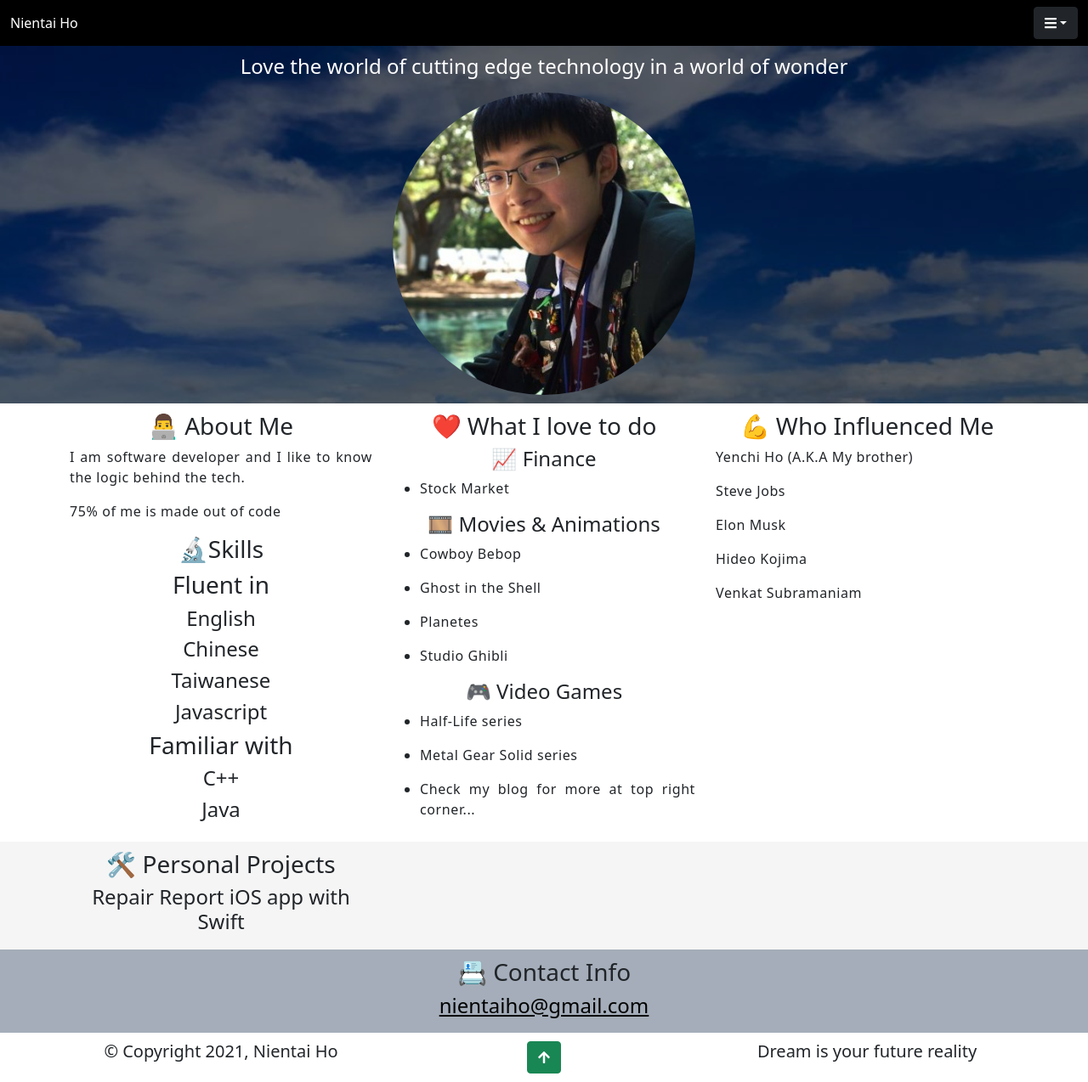
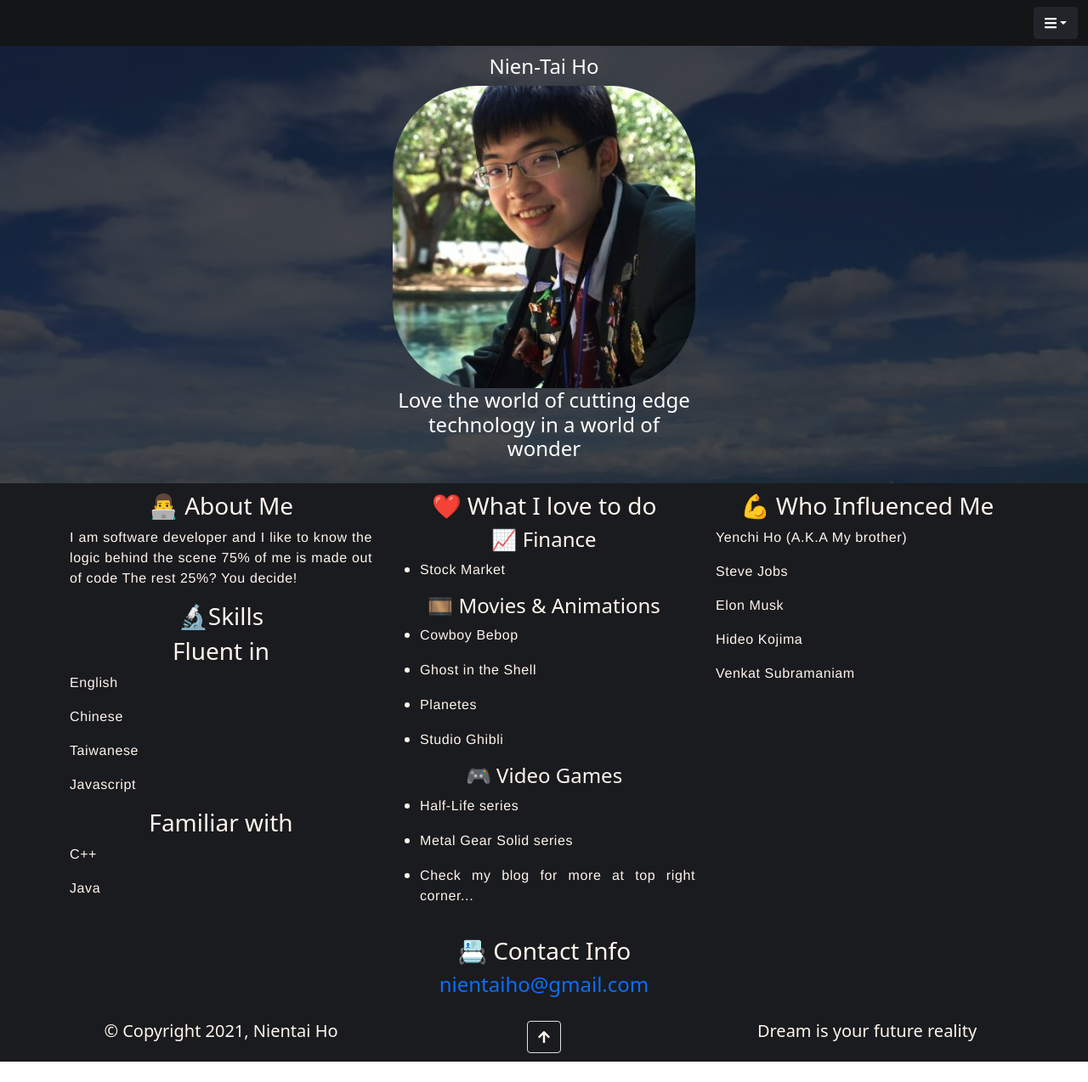
Before and after one commit to hntddt123/MyPersonalWebPageReact, a React (Create React App) app: page / in a window 1280 px wide. Shown: the whole page at 85% size. After the commit the page ends 1250 px from the top, so only its background shows below. Built offline with nearby package versions, Linux system fonts and the light colour scheme; the HTML template or start-up script is replaced by a standard one.

Commit message:
Changed style closer to mantine theme

```diff
--- a/src/App.js
+++ b/src/App.js
@@ -14,7 +14,7 @@ function App() {
       <NavBar />
       <Profile />
       <AboutMe />
-      <Projects />
+      {/* <Projects /> */}
       <Contact />
       <Footer />
     </div>
--- a/src/components/AboutMe.js
+++ b/src/components/AboutMe.js
@@ -5,15 +5,15 @@ import Mentors from './Mentors';
 
 function AboutMe() {
   return (
+    <div className="bgDark">
       <div className="container">
         <div className="row">
           <div className="col-md-4">
             <h3 id="AboutMe">👨‍💻 About Me</h3>
             <p>
-            I am software developer and I like to know the logic behind the tech.
-          </p>
-          <p>
+              I am software developer and I like to know the logic behind the scene
               75% of me is made out of code
+              The rest 25%? You decide!
             </p>
             <Skills />
           </div>
@@ -25,6 +25,7 @@ function AboutMe() {
           </div>
         </div>
       </div>
+    </div>
   );
 }
 
--- a/src/components/Contact.js
+++ b/src/components/Contact.js
@@ -2,12 +2,16 @@ import React from 'react';
 
 function Contact() {
   return (
-    <div className="bg1">
+    <div className="bgDark">
       <div className="container">
         <div className="row">
           <div className="col-md-12">
             <h3 id="Contact">📇 Contact Info</h3>
-            <h4><a href="mailto:nientaiho@gmail.com"><span className="glyphicon glyphicon-envelope">nientaiho@gmail.com</span></a></h4>
+            <h4>
+              <a href="mailto:nientaiho@gmail.com">
+                <span className="glyphicon glyphicon-envelope">nientaiho@gmail.com</span>
+              </a>
+            </h4>
           </div>
         </div>
       </div>
--- a/src/components/Footer.js
+++ b/src/components/Footer.js
@@ -5,19 +5,23 @@ import { faArrowUp } from '@fortawesome/free-solid-svg-icons';
 
 function Footer() {
   return (
+    <div className="bgDark">
       <div className="container">
         <Row className="row">
           <Col className="text-center">
             <h5>&copy; Copyright 2021, Nientai Ho</h5>
           </Col>
           <Col className=" text-center">
-          <a href="#Top" aria-label="ToTop" className="btn btn-success"><FontAwesomeIcon icon={faArrowUp} style={{ color: '#FFFFFF' }} /></a>
+            <a href="#Top" aria-label="ToTop" className="btn border">
+              <FontAwesomeIcon icon={faArrowUp} style={{ color: 'seashell' }} />
+            </a>
           </Col>
           <Col className=" text-center">
             <h5>Dream is your future reality</h5>
           </Col>
         </Row>
       </div>
+    </div>
   );
 }
 
--- a/src/components/NavBar.js
+++ b/src/components/NavBar.js
@@ -9,7 +9,6 @@ function NavBar() {
     <nav className="navbar navbar-custom">
       <div className="container-fluid">
         <ul className="nav navbar-nav pull-left">
-          <li style={{ color: 'white' }}>Nientai Ho</li>
         </ul>
 
         {/*  Dropdown menu  */}
--- a/src/components/Profile.js
+++ b/src/components/Profile.js
@@ -10,7 +10,9 @@ function Profile() {
           {/* First Row */}
           <div className="row">
             <div className="col-md-12 text-center">
-              <h4 style={{ color: 'white' }}><blockquote>Love the world of cutting edge technology in a world of wonder</blockquote></h4>
+              <h4 style={{ color: 'white' }}>
+                Nien-Tai Ho
+              </h4>
             </div>
           </div>
           {/* Second Row */}
@@ -18,7 +20,10 @@ function Profile() {
             <div className="col-md-4">
             </div>
             <div className="col-md-4">
-              <img className="img-fluid" src={myWebPic} alt="MyPic" style={{ borderRadius: 200 }} />
+              <img className="img-fluid" src={myWebPic} alt="MyPic" style={{ borderRadius: 100 }} />
+              <h4 style={{ color: 'white' }}>
+                <blockquote>Love the world of cutting edge technology in a world of wonder</blockquote>
+              </h4>
             </div>
             <div className="col-md-4">
             </div>
--- a/src/components/Projects.js
+++ b/src/components/Projects.js
@@ -2,12 +2,11 @@ import React from 'react';
 
 function Projects() {
   return (
-    <div className="bg2">
+    <div className="bgDark">
       <div className="container">
         <div className="row">
           <div className="col-md-4">
             <h3 id="Projects">🛠 Personal Projects</h3>
-            <h4>Repair Report iOS app with Swift</h4>
           </div>
           <div className="col-md-4">
           </div>
--- a/src/components/Skills.js
+++ b/src/components/Skills.js
@@ -5,13 +5,13 @@ function Skills() {
     <div>
       <h3>🔬Skills</h3>
       <h3>Fluent in</h3>
-      <h4>English</h4>
-      <h4>Chinese</h4>
-      <h4>Taiwanese</h4>
-      <h4>Javascript</h4>
+      <p>English</p>
+      <p>Chinese</p>
+      <p>Taiwanese</p>
+      <p>Javascript</p>
       <h3>Familiar with</h3>
-      <h4>C++</h4>
-      <h4>Java</h4>
+      <p>C++</p>
+      <p>Java</p>
     </div>
   );
 }
--- a/src/styles/App.css
+++ b/src/styles/App.css
@@ -3,12 +3,17 @@
 }
 
 a:link {
-  color: black;
+  text-decoration: none;
+}
+
+a:link:hover {
+  text-decoration: underline;
 }
 
 p {
   text-align: justify;
   letter-spacing: 0.6px;
+  font-family: Helvetica, sans-serif;
 }
 
 .bg {
@@ -17,12 +22,14 @@ p {
   background-repeat: no-repeat;
 }
 
-.bg1 {
-  background-color: #a4adb9;
+.bgDark {
+  background-color: #1A1B1E;
+  color: #FFF5EE;
 }
 
-.bg2 {
-  background-color: #f5f5f5;
+.bgLight {
+  background-color: #FFF5EE;
+  color: #1A1B1E;
 }
 
 .container {
@@ -31,14 +38,8 @@ p {
 }
 
 .dropdown-menu {
-  min-width: 40px;
-  background-color: black;
-  z-index: 25000 !important;
-}
-
-#dropdownMenu:not(:hover) {
-  background-color: black;
-  color: white;
+  min-width: 50px;
+  background-color: #141517;
 }
 
 .dropdown-item {
@@ -47,7 +48,7 @@ p {
 }
 
 .dropdown-item:hover {
-  background-color: #333;
+  background-color: #141517;
 }
 
 .img-circle {
@@ -56,17 +57,8 @@ p {
 }
 
 .overlay {
-  background-color: rgba(0, 0, 0, 0.6);
+  background-color: rgba(26, 27, 30, 0.8);
   z-index: 1;
-}
-
-.progress {
-  max-height: 8px;
-  margin-bottom: 10px;
-}
-
-.progress-bar-success {
-  background-image: -webkit-gradient(linear, left top, right top, from(rgb(80, 240, 0)), to(rgba(55, 240, 40, 0.6)), color-stop(0, rgba(255, 255, 255, 0)));
 }
 
 .navbar-custom {
@@ -76,81 +68,5 @@ p {
   top: 0;
   margin-bottom: 0;
   border-radius: 0;
-  background-color: black;
+  background-color: #141517;
 }
-
-.navbar-nav>li {
-  display: inline-block;
-}
-
-.navbar-nav .open .dropdown-menu {
-  position: absolute;
-  background-color: black;
-}
-
-.navbar-custom .navbar-toggle {
-  background-color: #333;
-}
-
-.navbar-custom .navbar-brand {
-  color: #ffffff;
-}
-
-.navbar-custom .navbar-brand:hover,
-.navbar-custom .navbar-brand:focus {
-  color: #333;
-}
-
-.navbar-custom .navbar-nav>li>a {
-  color: #fff;
-}
-
-.navbar-custom .navbar-nav>li>a:hover,
-.navbar-custom .navbar-nav>li>a:focus {
-  color: #333;
-}
-
-.navbar-custom .navbar-nav>.active>a,
-.navbar-custom .navbar-nav>.active>a:hover,
-.navbar-custom .navbar-nav>.active>a:focus {
-  color: #333;
-  background-color: #333;
-}
-
-.navbar-custom .navbar-nav>.open>a,
-.navbar-custom .navbar-nav>.open>a:hover,
-.navbar-custom .navbar-nav>.open>a:focus {
-  color: #ffffff;
-  background-color: #333;
-}
-
-.navbar-custom .navbar-nav>.dropdown>a .caret {
-  border-top-color: #333;
-  border-bottom-color: #333;
-}
-
-.navbar-custom .navbar-nav>.dropdown>a:hover .caret,
-.navbar-custom .navbar-nav>.dropdown>a:focus .caret {
-  border-top-color: #333;
-  border-bottom-color: #333;
-}
-
-.navbar-custom .navbar-nav>.open>a .caret,
-.navbar-custom .navbar-nav>.open>a:hover .caret,
-.navbar-custom .navbar-nav>.open>a:focus .caret {
-  border-top-color: #333;
-  border-bottom-color: #333;
-}
-
-.navbar-custom .navbar-toggle {
-  border-color: #333;
-}
-
-.navbar-custom .navbar-toggle:hover,
-.navbar-custom .navbar-toggle:focus {
-  background-color: #333;
-}
-
-.navbar-custom .navbar-toggle .icon-bar {
-  background-color: #ffffff;
-}
```
Lines whose indentation alone changed are shown as unchanged.
